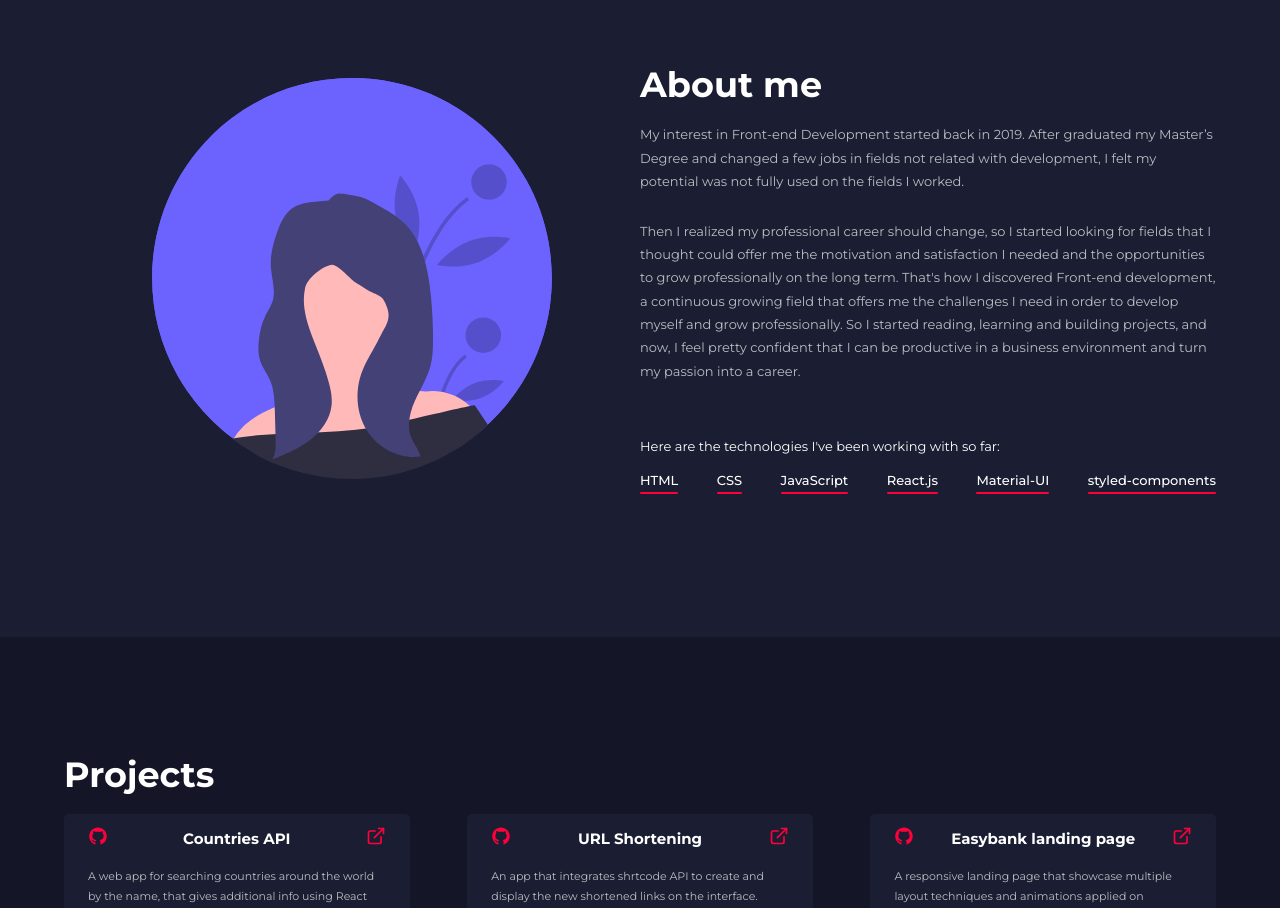
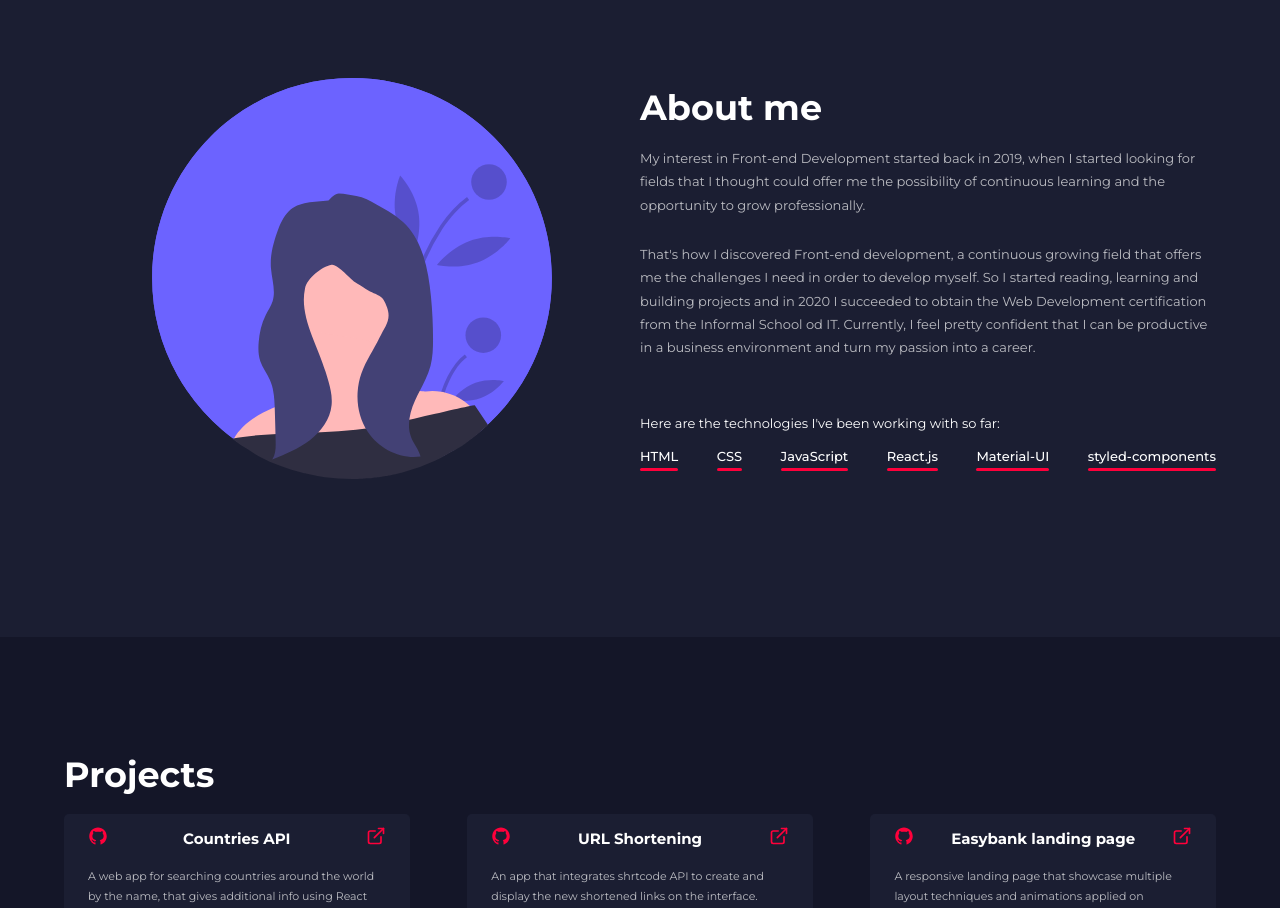
Before and after one commit to Adina-Chirila/Portfolio, a React (Create React App) app: page / in a window 1280 px wide. Shown: the part 880-1788 px from the top of the page. Built offline with nearby package versions, Linux system fonts and the light colour scheme.

Commit message:
Update about text

```diff
--- a/src/components/About/About.js
+++ b/src/components/About/About.js
@@ -12,22 +12,19 @@ const About = () => {
                     <h1 className="about-title">About me</h1>
                     <p>
                         My interest in Front-end Development started back in
-                        2019. After graduated my Master’s Degree and changed a
-                        few jobs in fields not related with development, I felt
-                        my potential was not fully used on the fields I worked.
+                        2019, when I started looking for fields that I thought
+                        could offer me the possibility of continuous learning
+                        and the opportunity to grow professionally.
                     </p>
                     <p>
-                        Then I realized my professional career should change, so
-                        I started looking for fields that I thought could offer
-                        me the motivation and satisfaction I needed and the
-                        opportunities to grow professionally on the long term.
                         That's how I discovered Front-end development, a
                         continuous growing field that offers me the challenges I
-                        need in order to develop myself and grow professionally.
-                        So I started reading, learning and building projects,
-                        and now, I feel pretty confident that I can be
-                        productive in a business environment and turn my passion
-                        into a career.
+                        need in order to develop myself. So I started reading,
+                        learning and building projects and in 2020 I succeeded
+                        to obtain the Web Development certification from the
+                        Informal School od IT. Currently, I feel pretty
+                        confident that I can be productive in a business
+                        environment and turn my passion into a career.
                     </p>
                     <p>
                         Here are the technologies I've been working with so far:
```
